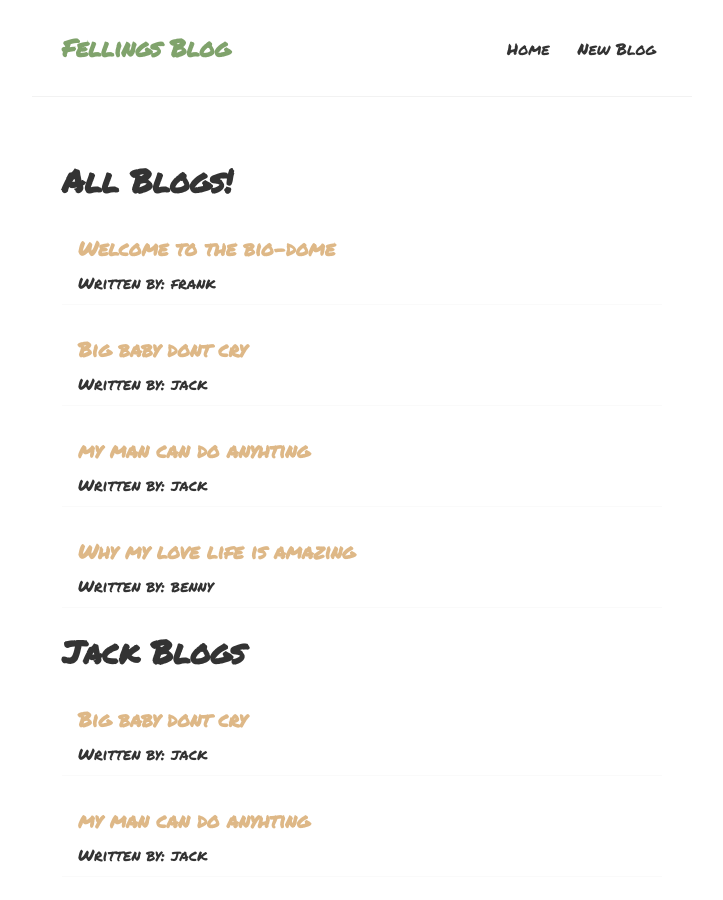
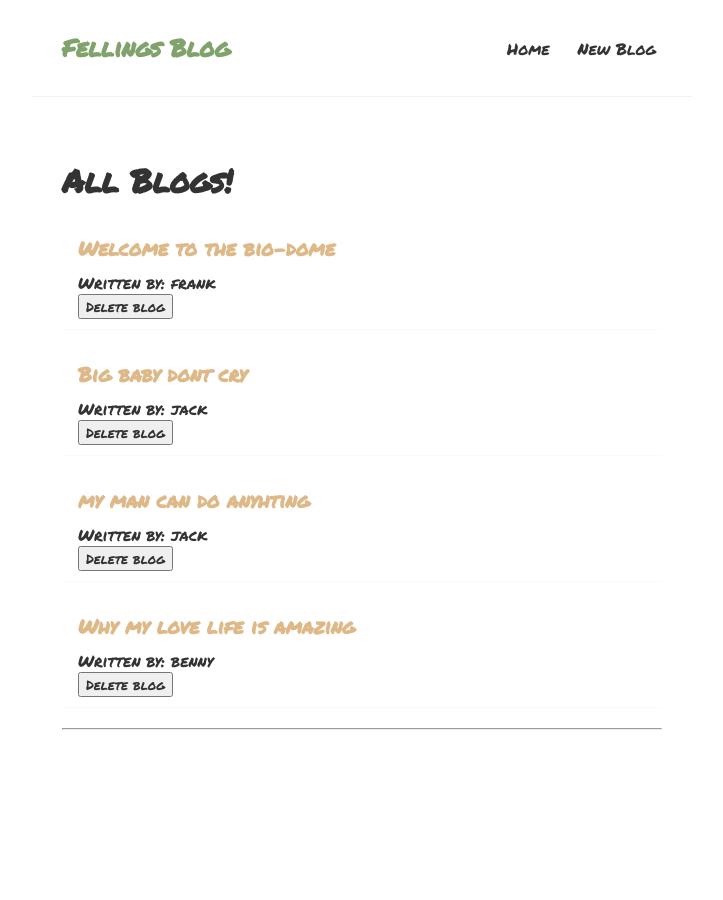
Before and after one commit to jonbleibdrey/feeling-blog, a React (Create React App) app: page / in a window 1280 px wide. Shown: the top 900 px of the page, without its empty margins (278-1001 px from the left). After the commit the page ends 800 px from the top, so only its background shows below. Built offline with nearby package versions, Linux system fonts and the light colour scheme.

Commit message:
added delete function

```diff
--- a/src/BlogList.js
+++ b/src/BlogList.js
@@ -1,7 +1,8 @@
 import React from "react";
 
-const blogList = ({ blogs, title }) => {
+const blogList = ({ blogs, title, handleDelete }) => {
   console.log(blogs);
+
   return (
     <div className="blog-list">
       <h1>{title}</h1>
@@ -9,6 +10,7 @@
         <div className="blog-preview" key={blog.id}>
           <h2>{blog.title}</h2>
           <p>Written by: {blog.author}</p>
+          <button onClick={()=> handleDelete(blog.id)} >Delete blog</button>
         </div>
       ))}
     </div>
--- a/src/Home.js
+++ b/src/Home.js
@@ -29,6 +29,11 @@
       id: 4,
     },
   ]);
+
+  const handleDelete = (id) =>{
+    setBlogs(blogs.filter(blog => blog.id !== id ))
+  }
+
   // const [updateName, setUpdateName] = useState("mario")
   // const [updateAge, setAge] = useState(25)
 
@@ -44,11 +49,12 @@
 
   return (
     <div className="home">
-      <BlogList blogs={blogs} title="All Blogs!" />
-      <BlogList
+      <BlogList blogs={blogs} title="All Blogs!" handleDelete={handleDelete}/>
+      <hr/>
+      {/* <BlogList
         blogs={blogs.filter((blog) => blog.author === "jack")}
         title="Jack Blogs"
-      />
+      /> */}
       {/* <p>{updateName} is {updateAge} years old</p>
       <button onClick={handleClick}>Click Me</button> */}
       {/* <button onClick={(e)=>handleClickAgain(" mario", e)}>Click on me again</button> */}
```
